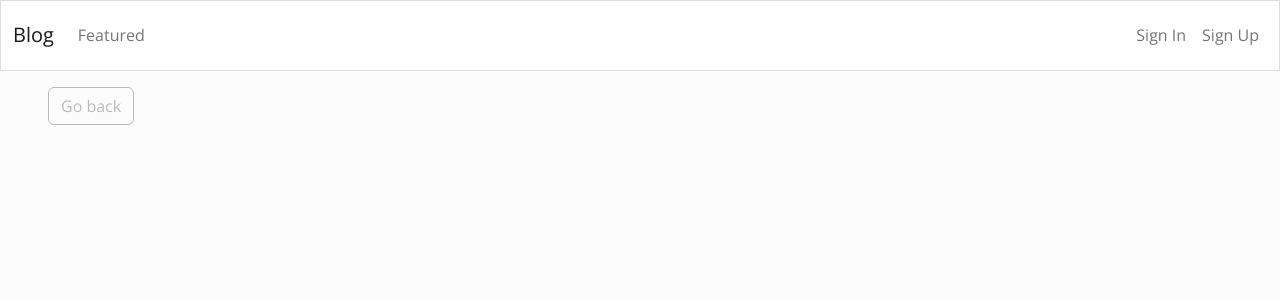
After one commit to Arunarchitect/modelflickfinal, a Django app: page /1/ in a window 1280 px wide. The commit adds this page. Shown: the top 300 px of the page. Run offline with Django 4.2, Linux system fonts and the light colour scheme; data comes from the database, SQL or seed files in the repository; both versions use the stored data as it was after the commit.

Commit message:
added detailed view of blog

```diff
--- /dev/null
+++ b/blog/templates/blog/blog_post.html
@@ -0,0 +1,12 @@
+{% extends 'blog/base.html' %}
+
+{% block content %}
+<div class="row">
+    <div class="col-md-4 col-12 mx-5 mt-3">
+        <a class="btn btn-outline-secondary" href="{% url 'index' %}">Go back</a>
+
+    </div>
+
+</div>
+
+{% endblock content %}
--- a/blog/templates/blog/index.html
+++ b/blog/templates/blog/index.html
@@ -24,7 +24,7 @@
                 {{ object.content|truncatewords_html:50|safe }}
             </div>
 
-            <a href="#">Read more</a>
+            <a href="{% url 'detail_article' object.id %}">Read more</a>
 
         </div>
     </div>
--- a/blog/urls.py
+++ b/blog/urls.py
@@ -1,7 +1,8 @@
 from django.urls import path, include
-from .views import Index
+from .views import Index, DetailArticleView
 
 urlpatterns = [
     path('', Index.as_view(), name='index'),
     path('tinymce/', include('tinymce.urls')),
+    path('<int:pk>/', DetailArticleView.as_view(), name= 'detail_article'),
 ]
--- a/blog/views.py
+++ b/blog/views.py
@@ -1,6 +1,6 @@
 from django.shortcuts import render
 from django.views import View
-from django.views.generic import ListView
+from django.views.generic import ListView, DetailView
 from .models import Article
 
 # Create your views here.
@@ -10,3 +10,7 @@ class Index(ListView):
     queryset = Article.objects.all()
     template_name = 'blog/index.html'
     paginate_by = 1
+
+class DetailArticleView(DetailView):
+    model = Article
+    template_name = 'blog/blog_post.html'
```
Also changed, not shown: db.sqlite3.
